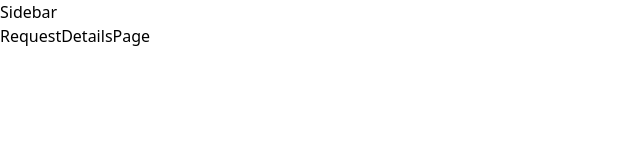
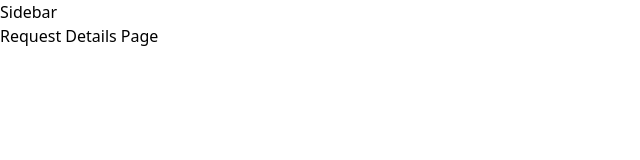
Before and after one commit to Hene-W/CRM-Interne, a React (Vite) app in the folder frontend/: page /requests/1 in a window 1280 px wide. Shown: the top 160 px of the page, without its empty margins (0-640 px from the left). Built offline with nearby package versions, Linux system fonts and the light colour scheme; no server answers; sample sign-in values are in the browser's storage.

Commit message:
feat: fetch and display request details data

```diff
--- a/frontend/src/context/RequestContext.jsx
+++ b/frontend/src/context/RequestContext.jsx
@@ -43,7 +43,7 @@ export const RequestProvider = ({ children }) => {
     const getRequest = async (id) => {
         setIsLoading(true)
         try {
-            const res = await fetchWithAuth(`${API_URL}/api/request/${id}`, {}, token, logout);
+            const res = await fetchWithAuth(`${API_URL}/api/requests/${id}`, {}, token, logout);
             if (!res) return;
 
             const data = await res.json()
--- a/frontend/src/pages/RequestDetailsPage.jsx
+++ b/frontend/src/pages/RequestDetailsPage.jsx
@@ -1,8 +1,24 @@
-import React from 'react'
+import React, { useEffect } from 'react'
+import { useParams } from 'react-router-dom'
+import { useRequests } from '../context/RequestContext'
 
 const RequestDetailsPage = () => {
+  const { id } = useParams()
+  const { request, getRequest, updateRequest, deleteRequest } = useRequests()
+
+
   return (
-    <div>RequestDetailsPage</div>
+    <div>
+      <h1>Request Details Page</h1>
+      {request && (
+        <div>
+          <p>Nom : {request.clientName}</p>
+          <p>Email : {request.email}</p>
+          <p>Type : {request.requestType.name}</p>
+          <p>Statut : {request.status}</p>
+        </div>
+      )}
+    </div>
   )
 }
 
```
